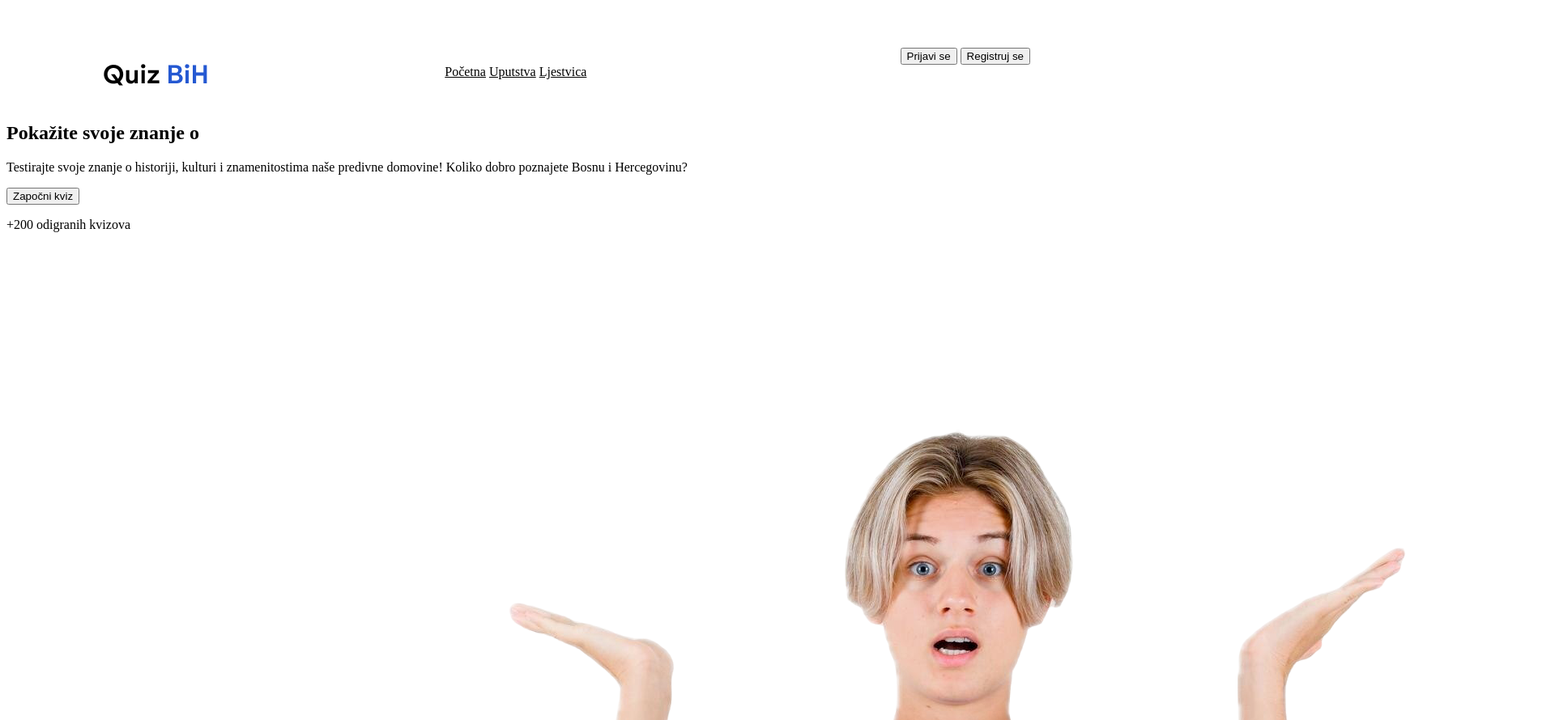
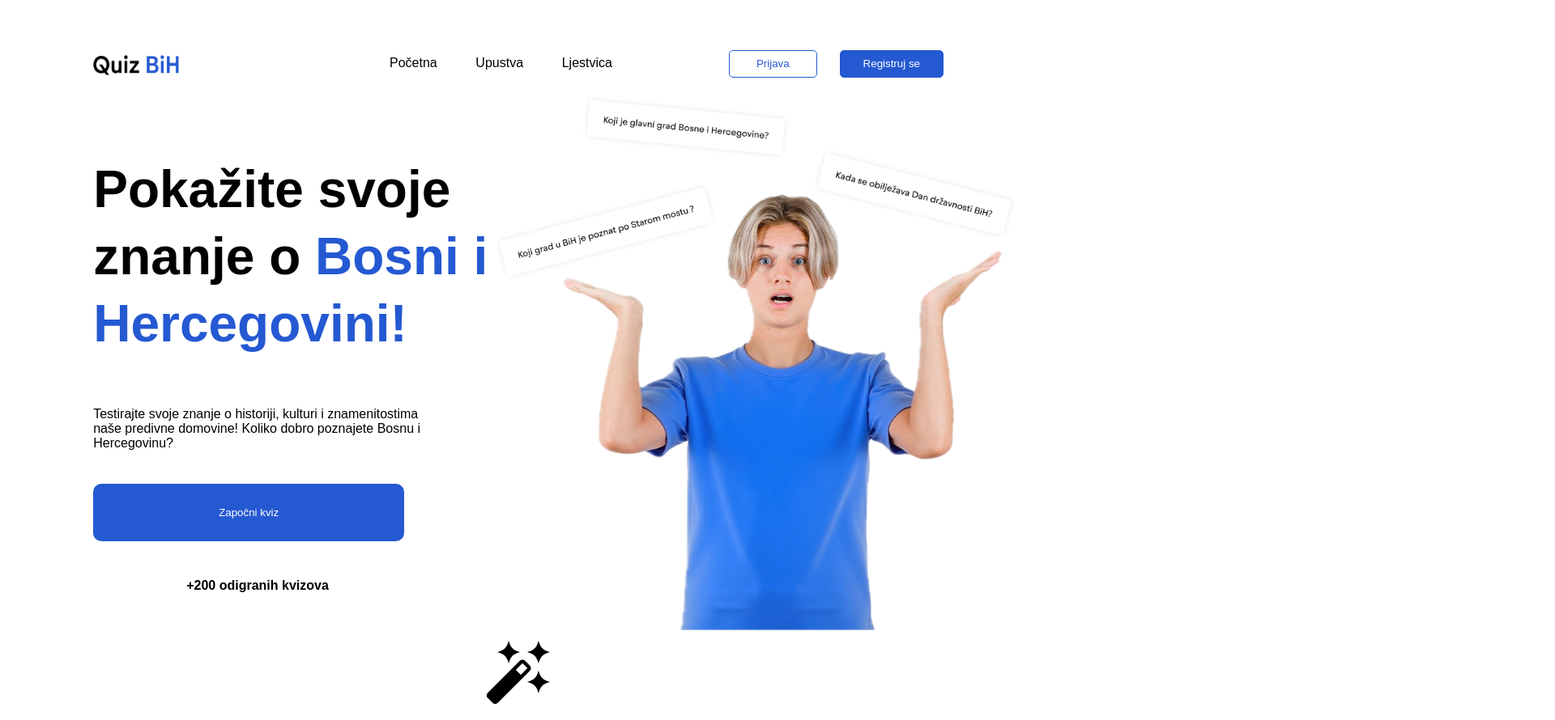
Before and after one commit to Namir2007/Quiz, a plain HTML site: page index.html in a window 1280 px wide. Shown: the top 890 px of the page at 81% size, 1920 px wide, since content can reach past the window. Drawn offline with Linux system fonts and the light colour scheme; a web font is replaced by a local one.

Commit message:
Home section finished, second section started

```diff
--- a/index.html
+++ b/index.html
@@ -1,44 +1,54 @@
 <!DOCTYPE html>
 <html lang="en">
   <head>
-    <meta charset="UTF-8"/>
+    <meta charset="UTF-8" />
     <meta name="viewport" content="width=device-width, initial-scale=1.0" />
     <title>Namir Quiz</title>
     <link rel="stylesheet" href="styles.css" />
+    <link href="https://fonts.cdnfonts.com/css/steradian-trial" rel="stylesheet">
   </head>
   <body>
-    <header>
-      <div class="quiz-bih">
-        <img src="Quiz BiH.png">
+    <section class="home">
+      <div class="container">
+        <div class="header">
+          <div class="logo">
+            <img src="./photos/Quiz BiH.png">
           </div>
-      <div class="a-tags">
-        <a href="index.html">Početna</a>
-        <a href="#">Uputstva</a>
-        <a href="#">Ljestvica</a>
+          <div class="nav">
+            <ul>
+              <li><a href="index.html">Početna</a></li>
+              <li><a href="#">Upustva</a></li>
+              <li><a href="#">Ljestvica</a></li>
+            </ul>
           </div>
-      <div class="buttons-home">
-        <button class="btn-prijava">Prijavi se</button>
+          <div class="btn-nav">
+            <button class="btn-prijava">Prijava</button>
             <button class="btn-registracija">Registruj se</button>
           </div>
-      </header>
+        </div>
 
-    <section class="home">
-      <div class="quiz-text">
-        <h2>Pokažite svoje znanje o</h2>
+        <div class="content">
+          <div class="main">
+            <h1><span class="black-text">Pokažite svoje <br> znanje o</span> Bosni i <br> Hercegovini!</h1>
             <p>
-          Testirajte svoje znanje o historiji, kulturi i znamenitostima naše
-          predivne domovine! Koliko dobro poznajete Bosnu i Hercegovinu?
+              Testirajte svoje znanje o historiji, kulturi i znamenitostima <br> naše
+              predivne domovine! Koliko dobro poznajete Bosnu i <br> Hercegovinu?
             </p>
             <button class="btn-start">Započni kviz</button>
-        <p class="status">+200 odigranih kvizova</p>
+            <div class ="info">
+            <h4>+200 odigranih kvizova</h4>
           </div>
-      <div class="image-home">
-        <img src="Djecak home-section.png" />
-        <div class="questions">
-          <p>Koji je glavni grad Bosne i Hercegovine?</p>
-          <p>Koji grad u BiH je poznat po Starom mostu?</p>
-          <p>Kada se obilježava Dan državnosti BiH?</p>
           </div>
+        </div>
+      </div>
+    </section>
+    <section class="home-function">
+      <div class="container-second">
+        <div class=""></div>
+        <div class="logo-icons">
+          <img src="./photos/healthicons_magic.png">
+        </div>
+        <div class="function"></div>
       </div>
     </section>
   </body>
--- a/styles.css
+++ b/styles.css
@@ -1,32 +1,149 @@
 body{
-    max-width: 100vw;
+    margin: 0px;
+    padding: 0px;
+    font-family: 'Steradian TRIAL', sans-serif;
 }
-header{
-    background-color: white;
+
+.container{
+    display: flex;
+    flex-direction: column;
+    align-items: center;
+    width: 100vw;
+}
+
+.header{
     display: flex;
     align-items: center;
     justify-content: space-between;
+    width: 82vw;
+    padding-top: 42px;
 }
-.quiz-bih {
+
+.content{
+    width: 100vw;
+    height: 83vh;
+    background-image: url("photos/home-bg.png");
+    background-position: right;
+    background-size: contain;
+    background-repeat: no-repeat;
+    display: flex;
+    align-items: center;
+    justify-content: center;
+}
+
+.main{
+    display: flex;
+    flex-direction: column;
+    align-items: flex-start;
+    justify-content: space-evenly;
+    width: 82vw;
+    height: 100%;
+}
+
+.main h1{
+    color: #2559D2;
+    font: Steradian TRAIL;
+    font-size: 64px;
+    font-weight: 700;
+    margin-bottom: 20px;
+    line-height: 83.2px;
+}
+
+.logo{
+    display: flex;
     width: 132px;
     height: 42px;
-    margin-top: 60px;
-    margin-left: 120px;
 }
 
-.a-tags {
-    width: 273px;
-    height: 42px;
-    margin-top: 61px;
-    padding: 10px;
+.logo img{
+    margin-top: 10px;
+    width: 80%;
+    height: 60%;
+}
+
+.nav{
+    display: flex;
+    align-items: center;
+    justify-content: center;
+    width: 40%;
+    padding-left: 50px;
+}
+
+.nav ul{
+    list-style: none;
+    display: flex;
+    align-items: center;
+    justify-content: space-between;
+    cursor: pointer;
+    width: 275px;
+    height: 41px;
+    font: Steradian TRAIL;
+    font-weight: 400;
+    line-height: 20.8;
     gap: 28px;
 }
-.a-tags a {
-    cursor: pointer;
-    font-family: Steradian TRIAL;
-    font-weight: 400;
-    size: 16px;
-    line-height: 20.8px;
-    color: black;
+
+.nav a{
+    text-decoration: none;
+    color: inherit;
+}
+
+.btn-nav{
+    width: 265px;
+    height: 34px;
+    display: flex;
+    justify-content: center;
+    align-items: center;
+    position: relative;
     gap: 28px;
 }
+
+.btn-prijava{
+    background-color: white;
+    border: 0.5px solid #2559D2;
+    border-radius: 5px;
+    color: #2559D2;
+    cursor: pointer;
+    width: 109px;
+    height: 34px;
+}
+
+.btn-registracija{
+    width: 128px;
+    height: 34px;
+    background-color: #2559D2;
+    border: 0.5px solid #2559D2;
+    border-radius: 5px;
+    color: white;
+    cursor: pointer;
+}
+
+.btn-start{
+    width: 384px;
+    height: 71px;
+    background-color: #2559D2;
+    border-radius: 10px;
+    color: white;
+    cursor: pointer;
+    border: none;
+}
+
+.black-text{
+    color: black;
+}
+
+.info{
+    font-size: 16px;
+    margin-left: 115px;
+}
+
+
+
+
+
+.container-second{
+    display: flex;
+    flex-direction: column;
+    align-items: center;
+    width: 100vw;
+}
```
Also changed, not shown: Djecak home-section.png (deleted), photos/Quiz BiH.png (renamed from Quiz BiH.png), photos/healthicons_magic.png (added), photos/home-bg.png (added), 1 other file. Lines whose indentation alone changed are shown as unchanged.
